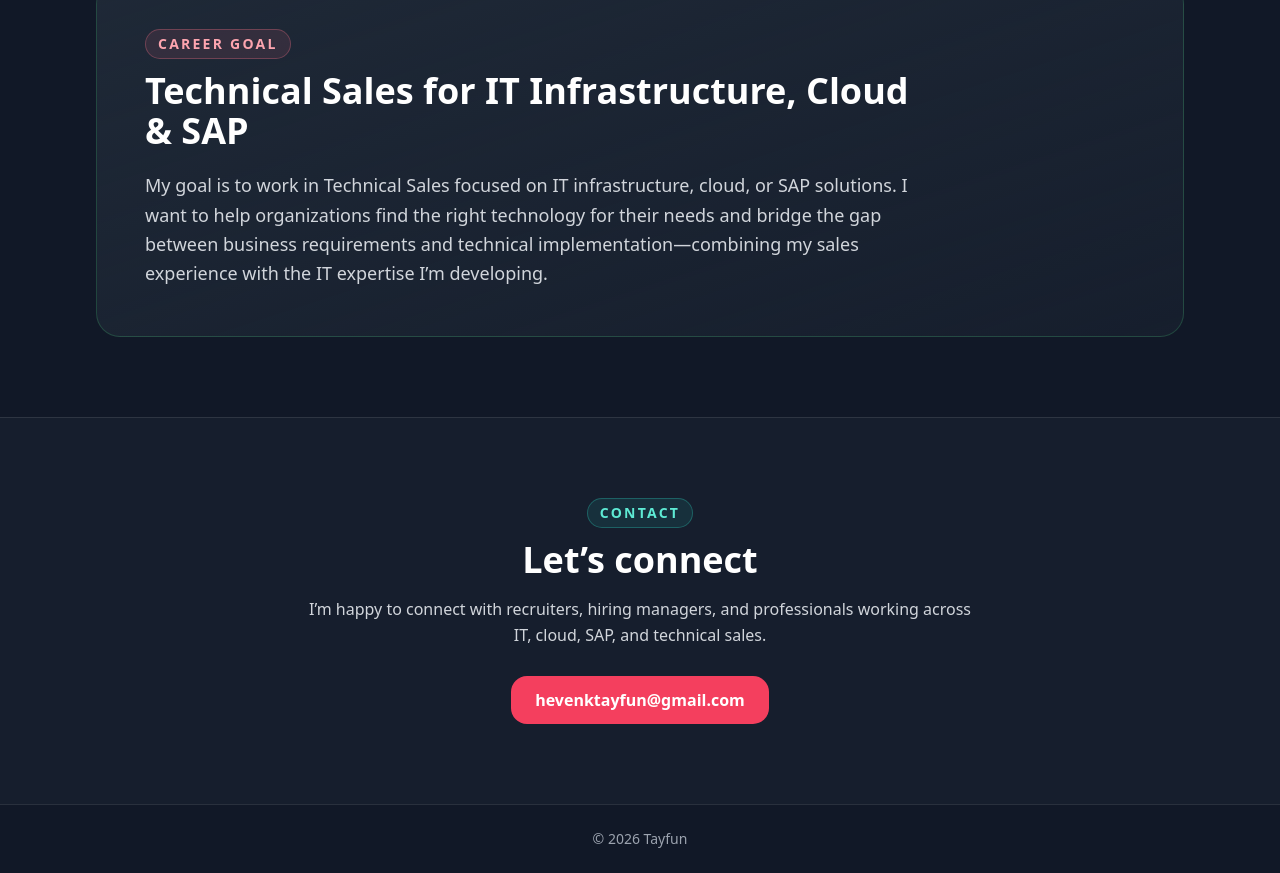
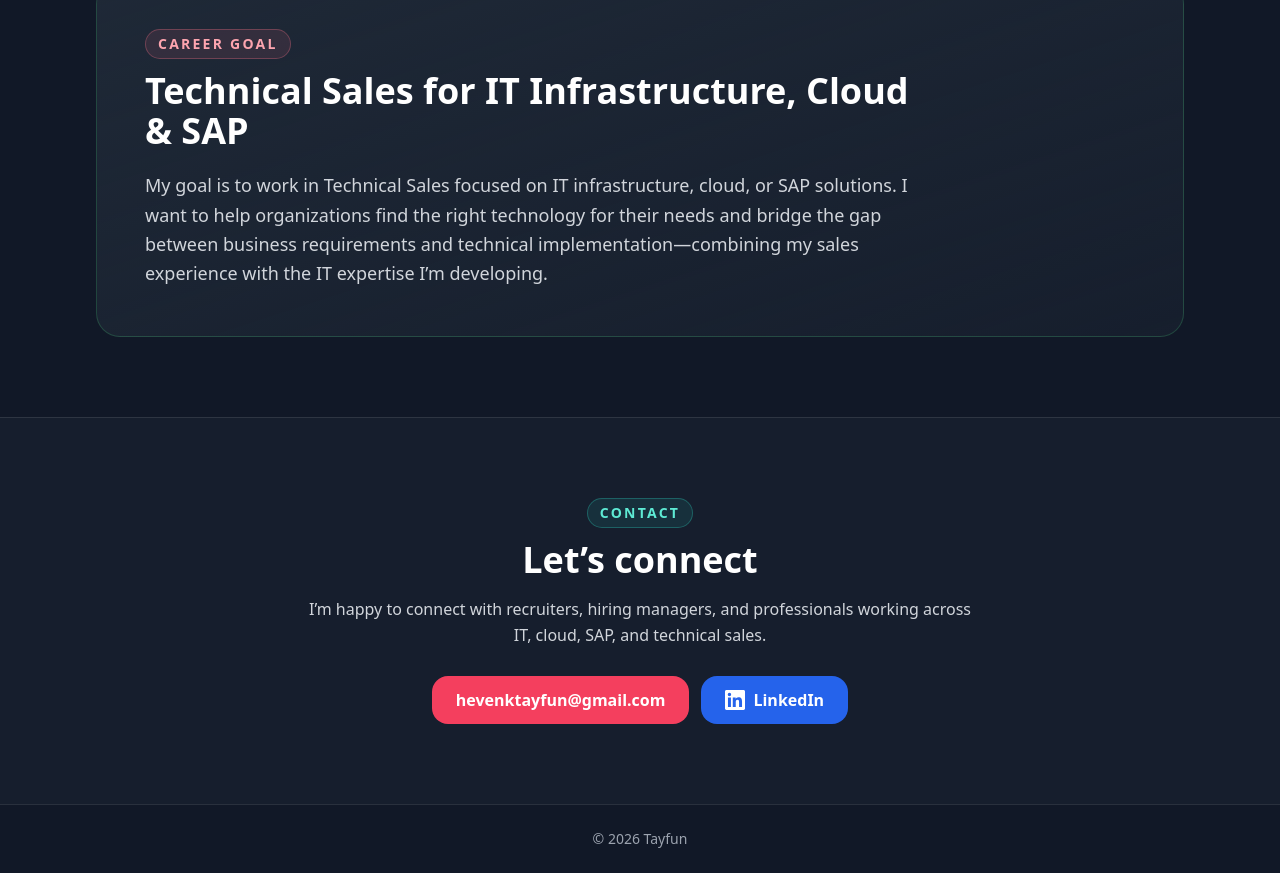
Before and after one commit to tayfunhevenk/tayfunhevenk, a plain HTML site: page index.html in a window 1280 px wide. Shown: the part 3063-3936 px from the top of the page. Drawn offline with nearby package versions, Linux system fonts and the light colour scheme.

Commit message:
html-linkedin

```diff
--- a/index.html
+++ b/index.html
@@ -242,12 +242,25 @@
             I’m happy to connect with recruiters, hiring managers, and professionals
             working across IT, cloud, SAP, and technical sales.
           </p>
+          <div class="flex flex-wrap justify-center gap-3">
             <a
               class="inline-flex items-center justify-center rounded-2xl bg-rose-500 px-6 py-3 font-semibold text-white transition hover:bg-rose-700 focus:outline-none focus:ring-2 focus:ring-rose-300 focus:ring-offset-2 focus:ring-offset-gray-800"
               href="mailto:hevenktayfun@gmail.com"
             >
               hevenktayfun@gmail.com
             </a>
+            <a
+              class="inline-flex items-center justify-center gap-2 rounded-2xl bg-blue-600 px-6 py-3 font-semibold text-white transition hover:bg-blue-700 focus:outline-none focus:ring-2 focus:ring-blue-300 focus:ring-offset-2 focus:ring-offset-gray-800"
+              href="https://www.linkedin.com/in/tayfun-hevenk-495395250/"
+              target="_blank"
+              rel="noopener noreferrer"
+            >
+              <svg aria-hidden="true" class="h-5 w-5" viewBox="0 0 24 24" fill="currentColor">
+                <path d="M20.447 20.452h-3.554v-5.569c0-1.328-.027-3.037-1.852-3.037-1.853 0-2.136 1.445-2.136 2.939v5.667H9.35V9h3.414v1.561h.049c.476-.9 1.637-1.85 3.37-1.85 3.601 0 4.267 2.37 4.267 5.455v6.286ZM5.337 7.433a2.062 2.062 0 1 1 0-4.124 2.062 2.062 0 0 1 0 4.124ZM3.56 9h3.56v11.452H3.56V9ZM22.225 0H1.771C.792 0 0 .774 0 1.729v20.542C0 23.227.792 24 1.771 24h20.451C23.2 24 24 23.227 24 22.271V1.729C24 .774 23.2 0 22.222 0h.003Z" />
+              </svg>
+              LinkedIn
+            </a>
+          </div>
         </div>
       </section>
     </main>
```
Lines whose indentation alone changed are shown as unchanged.
